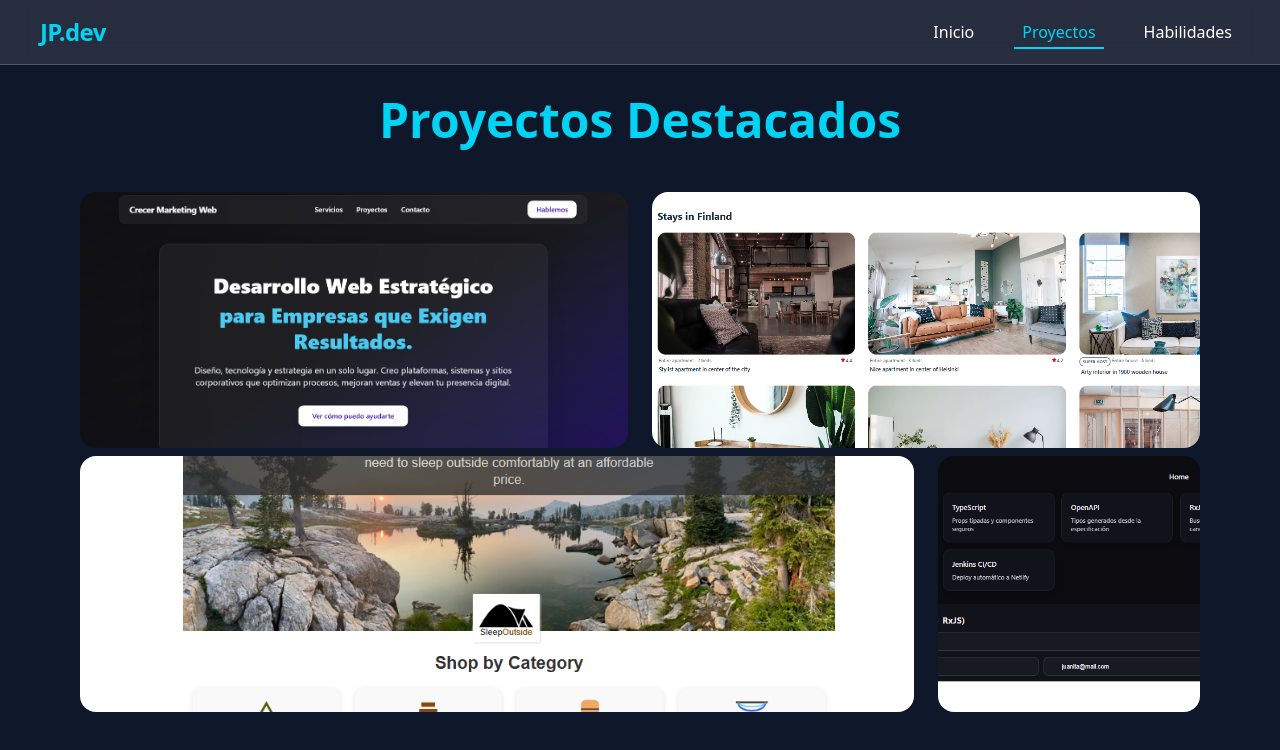
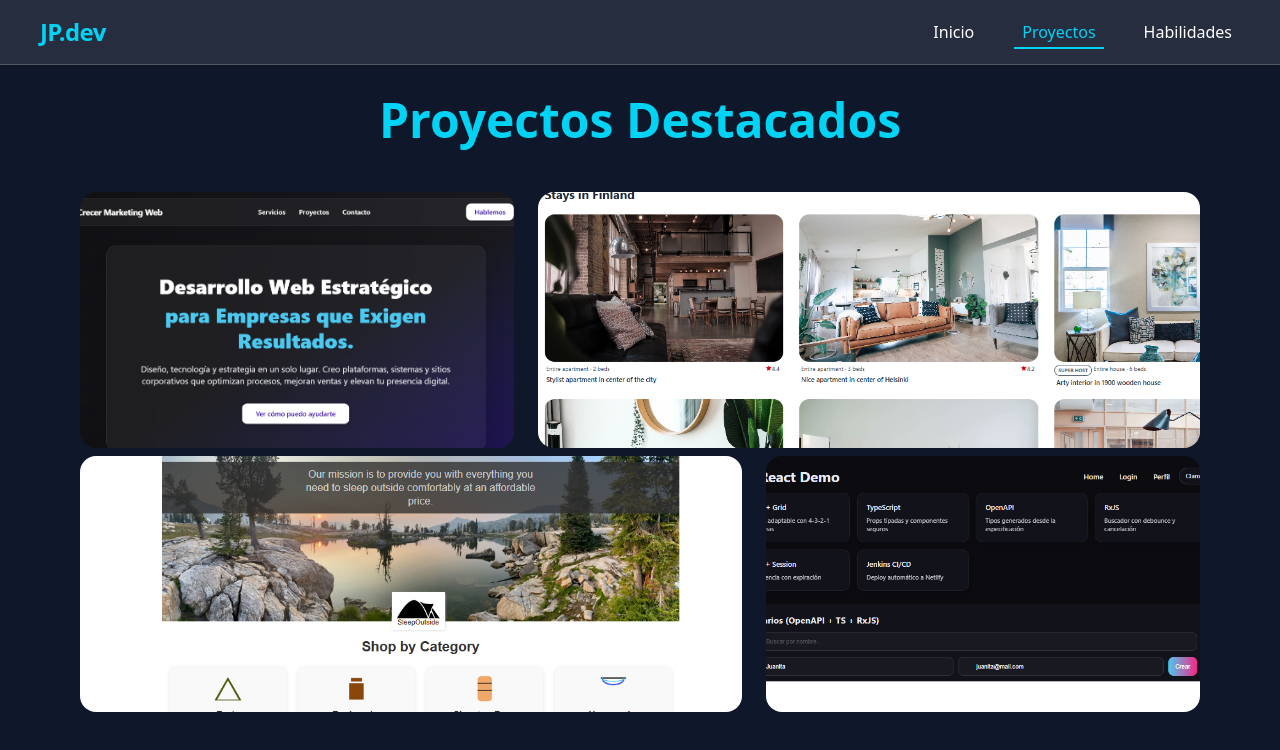
Before and after one commit to JPgitidaho/PORTAFOLIO, a React (Vite) app: page /projects in a window 1280 px wide. Shown: the top 750 px of the page. Built offline with nearby package versions, Linux system fonts and the light colour scheme.

Commit message:
actualization grid

```diff
--- a/src/pages/Projects.jsx
+++ b/src/pages/Projects.jsx
@@ -14,7 +14,7 @@ description: 'Sitio web desarrollado para una agencia de marketing, enfocado en
     title: 'Hotel',
 description: 'Sitio web responsivo para hotel, con sistema de filtros para búsqueda de información. Desarrollo enfocado en usabilidad, navegación clara y adaptación a distintos dispositivos.',
     image: '/assets/hotel.png',
-span: 'lg:col-span-2 lg:h-64',
+span: 'lg:col-span-3 lg:h-64',
     demo: 'https://react-app-hotel.vercel.app/',
     code: 'https://github.com/JPgitidaho/React-app-hotel'
   },
@@ -31,7 +31,7 @@ description: 'E-commerce web con consumo de API para visualización dinámica de
   title: 'Auth + Búsqueda Reactiva',
 description: 'Aplicación web con sistema de autenticación y búsqueda reactiva. Implementación de Context API, debounce para optimizar búsquedas y despliegue automatizado.',
   image: '/assets/Netlify.png',
-  span: 'lg:h-64',
+  span: 'lg:col-span-2 lg:h-64',
   demo: 'https://inspiring-starship-02bf80.netlify.app/',
   code: 'https://github.com/JPgitidaho/Proyect-Netlify'
 }
@@ -45,7 +45,7 @@ export default function Projects() {
         Proyectos Destacados
       </h2>
 
-      <div className="grid grid-cols-1 sm:grid-cols-2 lg:grid-cols-4 auto-rows-[240px] gap-6">
+      <div className="grid grid-cols-1 sm:grid-cols-2 lg:grid-cols-5 auto-rows-[240px] gap-6">
         {projects.map((proj, index) => (
           <div
             key={index}
```
